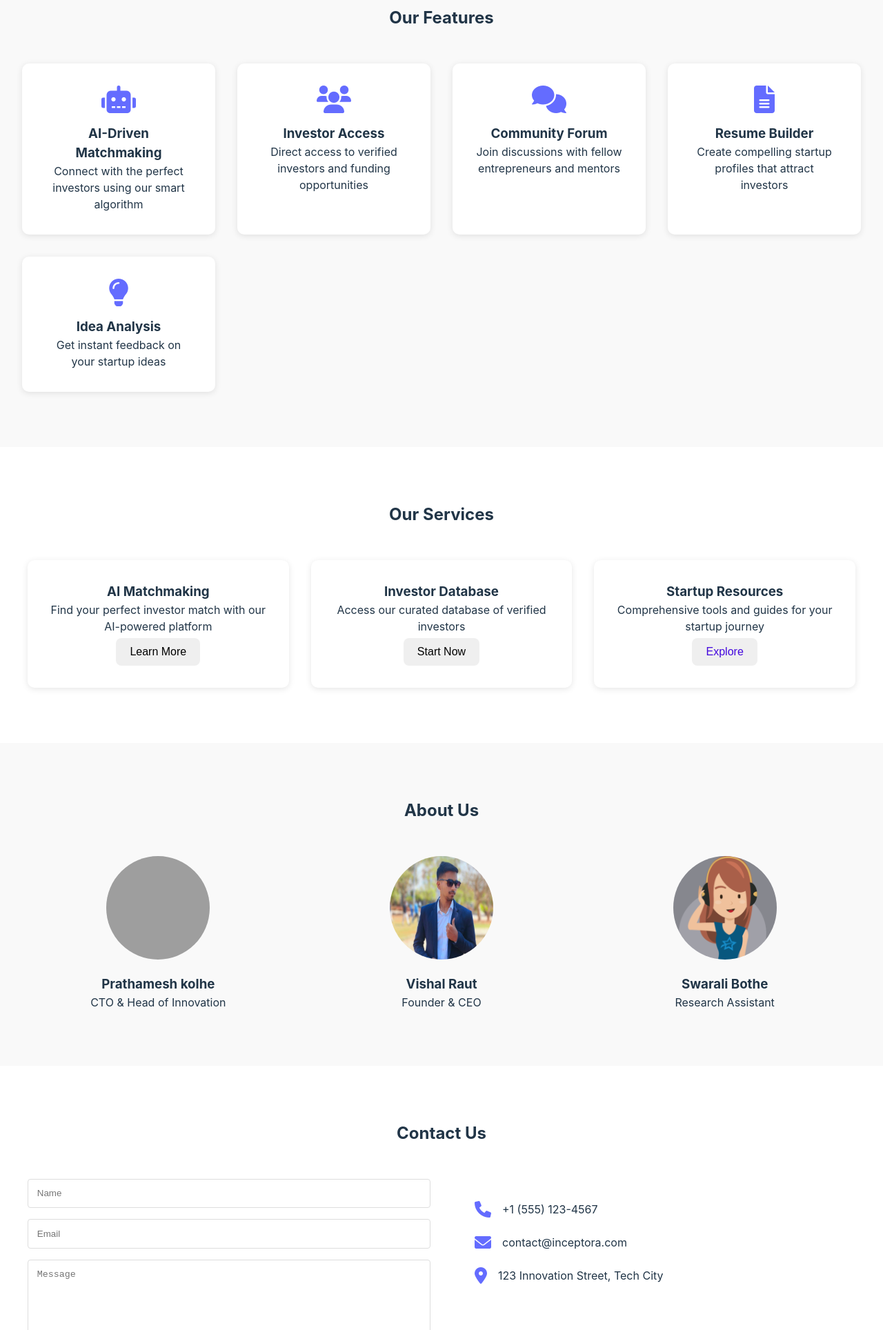
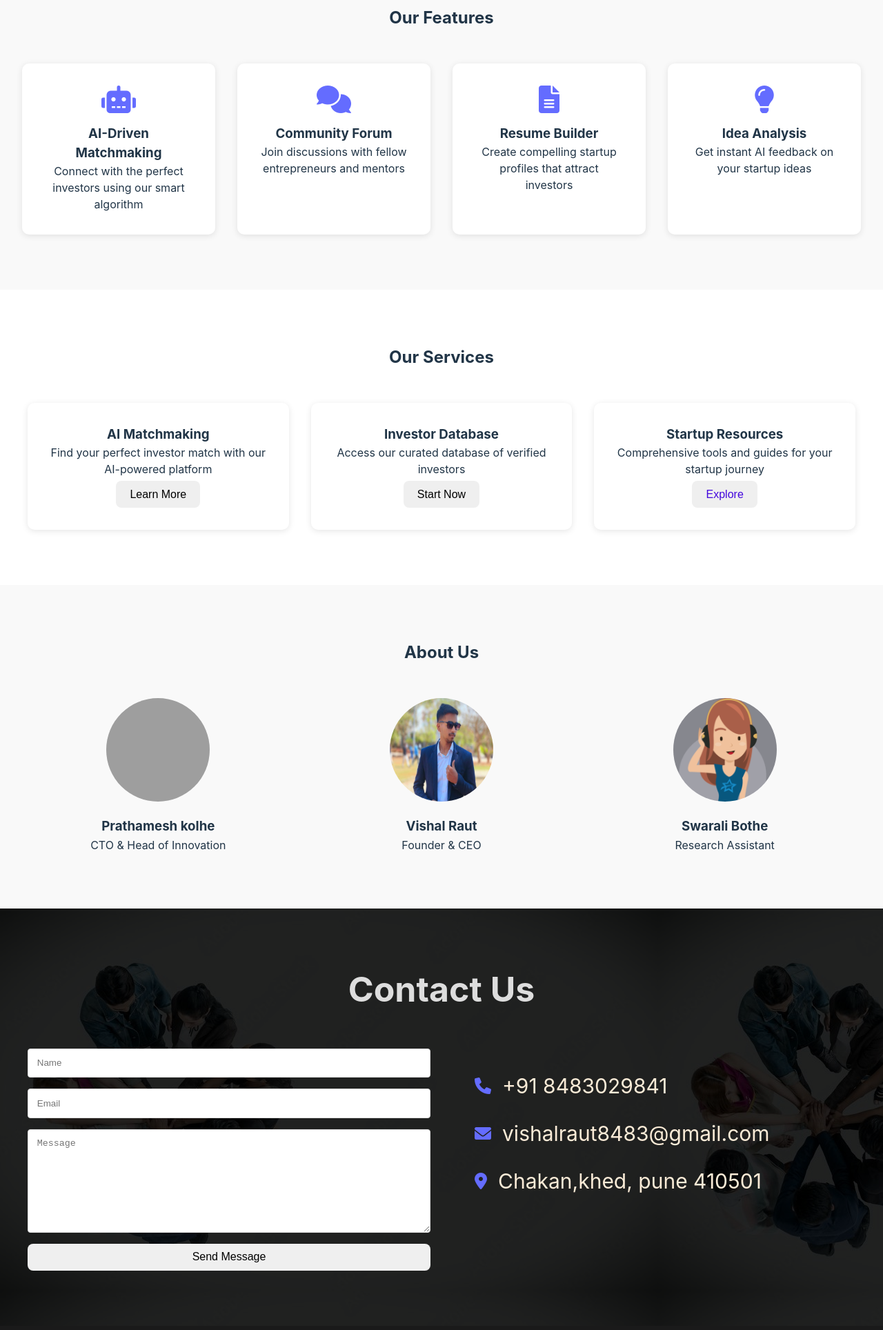
Before and after one commit to vishalraut8609/Inceptora, a plain HTML site: page index.html in a window 1280 px wide. Shown: the part 872-2800 px from the top of the page at 69% size. Drawn offline with Linux system fonts and the light colour scheme; grey boxes are pictures that could not be loaded.

Commit message:
some changes

```diff
--- a/index.html
+++ b/index.html
@@ -12,8 +12,13 @@
 <body>
     <!-- Navigation -->
     <nav class="navbar">
-        <div class="nav-brand">
-            <a href="#" class="logo">Inceptora</a>
+        <div class="nav-left">
+            <div class="nav-logo">
+                <img src="20250411_213603.png" alt="Brand Logo">
+            </div>
+            <div class="nav-brand">
+                <a href="#" class="logo">Inceptora</a>
+            </div>
         </div>
         <div class="nav-toggle" id="navToggle">
             <i class="fas fa-bars"></i>
@@ -49,11 +54,11 @@
                 <h3>AI-Driven Matchmaking</h3>
                 <p>Connect with the perfect investors using our smart algorithm</p>
             </div>
-            <div class="feature-card">
+            <!-- <div class="feature-card">
                 <i class="fas fa-users"></i>
                 <h3>Investor Access</h3>
                 <p>Direct access to verified investors and funding opportunities</p>
-            </div>
+            </div> -->
             <div class="feature-card">
                 <i class="fas fa-comments"></i>
                 <h3>Community Forum</h3>
@@ -67,7 +72,7 @@
             <div class="feature-card">
                 <i class="fas fa-lightbulb"></i>
                 <h3>Idea Analysis</h3>
-                <p>Get instant feedback on your startup ideas</p>
+                <p>Get instant AI feedback on your startup ideas</p>
             </div>
         </div>
     </section>
@@ -90,7 +95,9 @@
                 <h3>Startup Resources</h3>
                 <p>Comprehensive tools and guides for your startup journey
                 </p>
-                <button class="btn"><a href="https://www.startupindia.gov.in/content/sih/en/reources/online-courses.html" class="hyperlink">Explore</a></button>
+                <button class="btn"><a
+                        href="https://www.startupindia.gov.in/content/sih/en/reources/online-courses.html"
+                        class="hyperlink">Explore</a></button>
             </div>
         </div>
     </section>
@@ -130,15 +137,16 @@
             <div class="contact-info">
                 <div>
                     <i class="fas fa-phone"></i>
-                    <p>+1 (555) 123-4567</p>
+                    <p>+91 8483029841
+                    </p>
                 </div>
                 <div>
                     <i class="fas fa-envelope"></i>
-                    <p>contact@inceptora.com</p>
+                    <p>vishalraut8483@gmail.com</p>
                 </div>
                 <div>
                     <i class="fas fa-location-dot"></i>
-                    <p>123 Innovation Street, Tech City</p>
+                    <p>Chakan,khed, pune 410501</p>
                 </div>
             </div>
         </div>
--- a/style.css
+++ b/style.css
@@ -33,6 +33,7 @@ body {
     background-color: rgba(255, 255, 255, 0.95);
     box-shadow: 0 2px 5px rgba(0, 0, 0, 0.1);
     z-index: 1000;
+
 }
 
 .nav-brand .logo {
@@ -40,6 +41,18 @@ body {
     font-weight: bold;
     color: var(--primary-color);
     text-decoration: none;
+    /* margin-left: -200px; */
+}
+
+.navbar .nav-logo img {
+    height: 50px;
+
+}
+
+.nav-left {
+    display: flex;
+    align-items: center;
+
 }
 
 .nav-menu {
@@ -99,6 +112,7 @@ body {
 }
 
 /* Hero Section */
+
 .hero {
     height: 100vh;
     display: flex;
@@ -106,7 +120,7 @@ body {
     justify-content: center;
     text-align: center;
     background: linear-gradient(rgba(0, 0, 0, 0.5), rgba(0, 0, 0, 0.5)),
-        url('https://images.unsplash.com/photo-1519389950473-47ba0277781c?ixlib=rb-1.2.1&auto=format&fit=crop&w=1500&q=80');
+        url('Screenshot 2025-04-11 215059.png');
     background-size: cover;
     background-position: center;
     color: white;
@@ -143,6 +157,9 @@ body {
     grid-template-columns: repeat(auto-fit, minmax(250px, 1fr));
     gap: 2rem;
     max-width: 1500px;
+    justify-content: center;
+    align-content: center;
+    margin: auto;
 }
 
 .feature-card {
@@ -151,11 +168,23 @@ body {
     background: white;
     border-radius: 10px;
     box-shadow: 0 2px 10px rgba(0, 0, 0, 0.1);
-    transition: transform 0.3s;
+    /* transition: transform 1.9s; */
+    transition: transform 0.3s ease, box-shadow 0.3s ease;
+    animation: fadeInUp 0.6s ease-in-out;
 }
-
+@keyframes fadeInUp {
+    from {
+        opacity: 0;
+        transform: translateY(20px);
+    }
+    to {
+        opacity: 1;
+        transform: translateY(0);
+    }
+}
 .feature-card:hover {
     transform: translateY(-5px);
+    box-shadow: 0 10px 20px rgba(0, 0, 0, 0.1);
 }
 
 .feature-card i {
@@ -167,6 +196,7 @@ body {
 /* Services Section */
 .services {
     padding: 5rem 2rem;
+    transition: transform 1.9s;
 }
 
 .services h2 {
@@ -180,6 +210,7 @@ body {
     gap: 2rem;
     max-width: 1200px;
     margin: 0 auto;
+
 }
 
 .service {
@@ -188,8 +219,13 @@ body {
     background: white;
     border-radius: 10px;
     box-shadow: 0 2px 10px rgba(0, 0, 0, 0.1);
+    transition: transform 0.3s ease, box-shadow 0.3s ease;
+    animation: fadeInUp 0.6s ease-in-out;
 }
-
+.service:hover{
+    transform: translateY(-5px);
+    box-shadow: 0 10px 20px rgba(0, 0, 0, 0.1);
+}
 /* About Section */
 .about {
     padding: 5rem 2rem;
@@ -228,6 +264,9 @@ body {
 .contact h2 {
     text-align: center;
     margin-bottom: 3rem;
+    color: #ddd;
+    size: 25px;
+    font-size: 50px;
 }
 
 .contact-container {
@@ -260,6 +299,8 @@ body {
     flex-direction: column;
     gap: 1.5rem;
     padding: 2rem;
+    color: antiquewhite;
+    font-size: 30px;
 }
 
 .contact-info div {
@@ -271,6 +312,11 @@ body {
 .contact-info i {
     font-size: 1.5rem;
     color: var(--primary-color);
+}
+
+#contact {
+    background: linear-gradient(rgba(0, 0, 0, 0.5), rgba(0, 0, 0, 0.5)),
+        url('AdobeStock_224555261_Preview.jpeg');
 }
 
 /* Footer */
@@ -314,16 +360,16 @@ footer {
 
 /* by my side  */
 
-.hyperlink{
+.hyperlink {
     text-decoration: none;
     color: rgb(68, 8, 222);
     margin-top: 4px;
 }
 
-.service .btn{
+.service .btn {
     margin-top: 5px;
 }
 
-.feature-card:hover{
+.feature-card:hover {
     cursor: pointer;
 }
```
Also changed, not shown: 20250411_213603.png (added), AdobeStock_224555261_Preview.jpeg (added), Screenshot 2025-04-11 215059.png (added).
